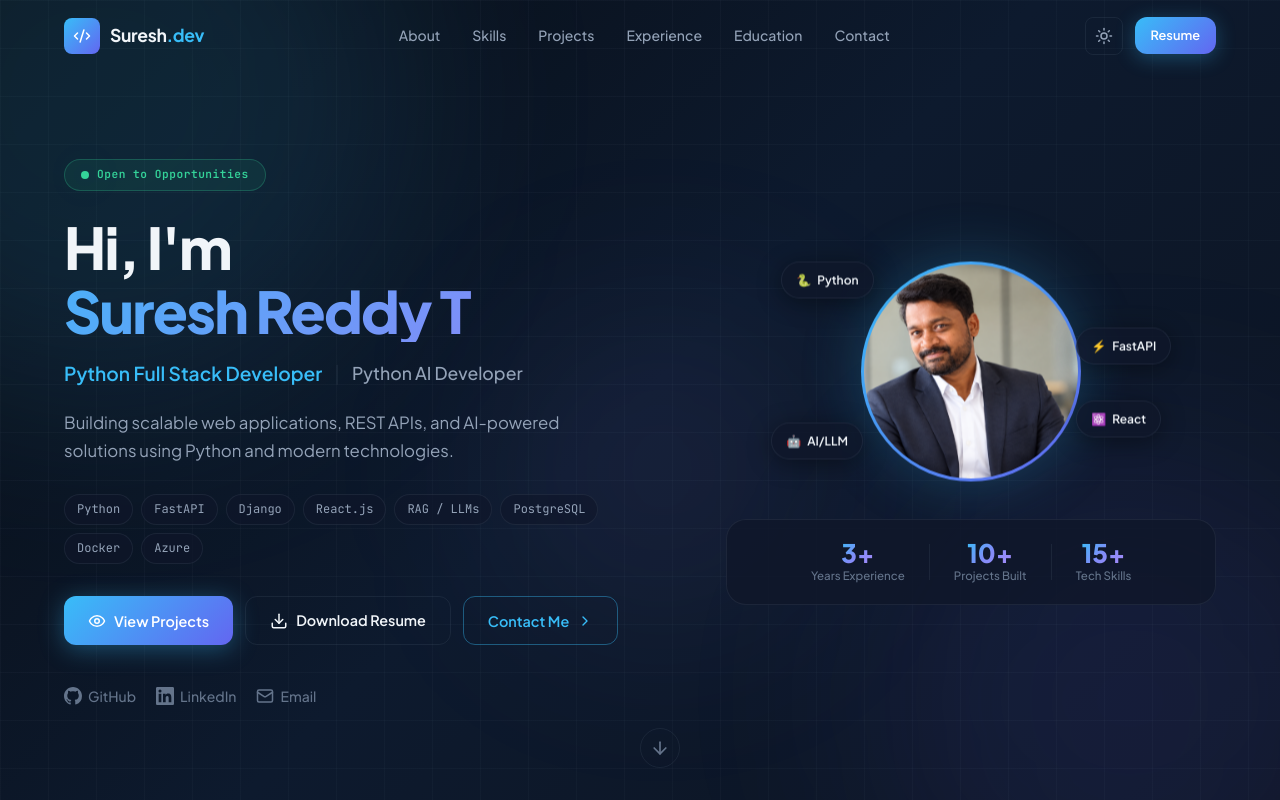
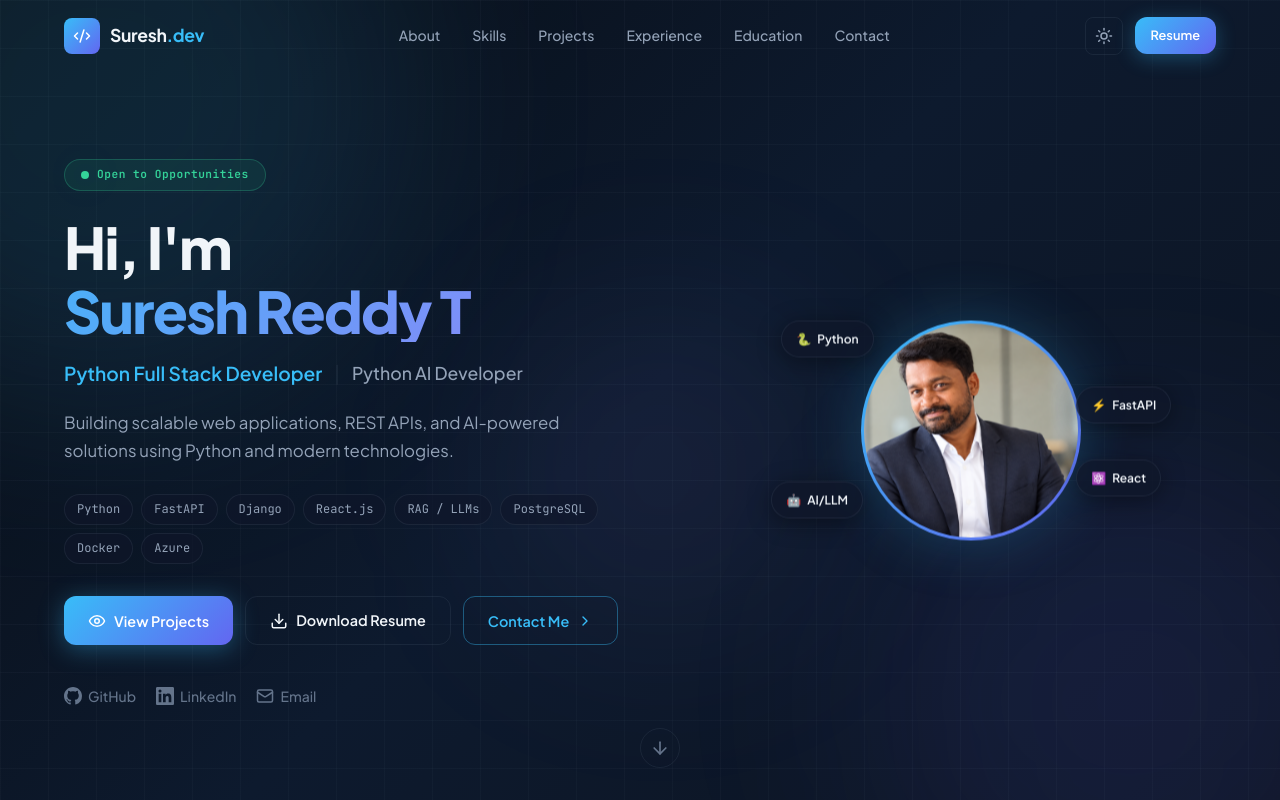
Before and after one commit to sureshrtui-source/suresh-reddy-portfolio, a React (Vite) app: page / in a window 1280 px wide. Shown: the top 800 px of the page. Built offline with nearby package versions, Linux system fonts and the light colour scheme.

Commit message:
Remove stats counter block from Hero section

```diff
--- a/src/components/Hero.jsx
+++ b/src/components/Hero.jsx
@@ -154,24 +154,6 @@ export default function Hero() {
               <span>⚛️</span> React
             </div>
           </div>
-
-          {/* Stats Row */}
-          <div className="hero__stats">
-            <div className="hero__stat">
-              <span className="hero__stat-value">3+</span>
-              <span className="hero__stat-label">Years Experience</span>
-            </div>
-            <div className="hero__stat-divider" />
-            <div className="hero__stat">
-              <span className="hero__stat-value">10+</span>
-              <span className="hero__stat-label">Projects Built</span>
-            </div>
-            <div className="hero__stat-divider" />
-            <div className="hero__stat">
-              <span className="hero__stat-value">15+</span>
-              <span className="hero__stat-label">Tech Skills</span>
-            </div>
-          </div>
         </div>
       </div>
 
```
